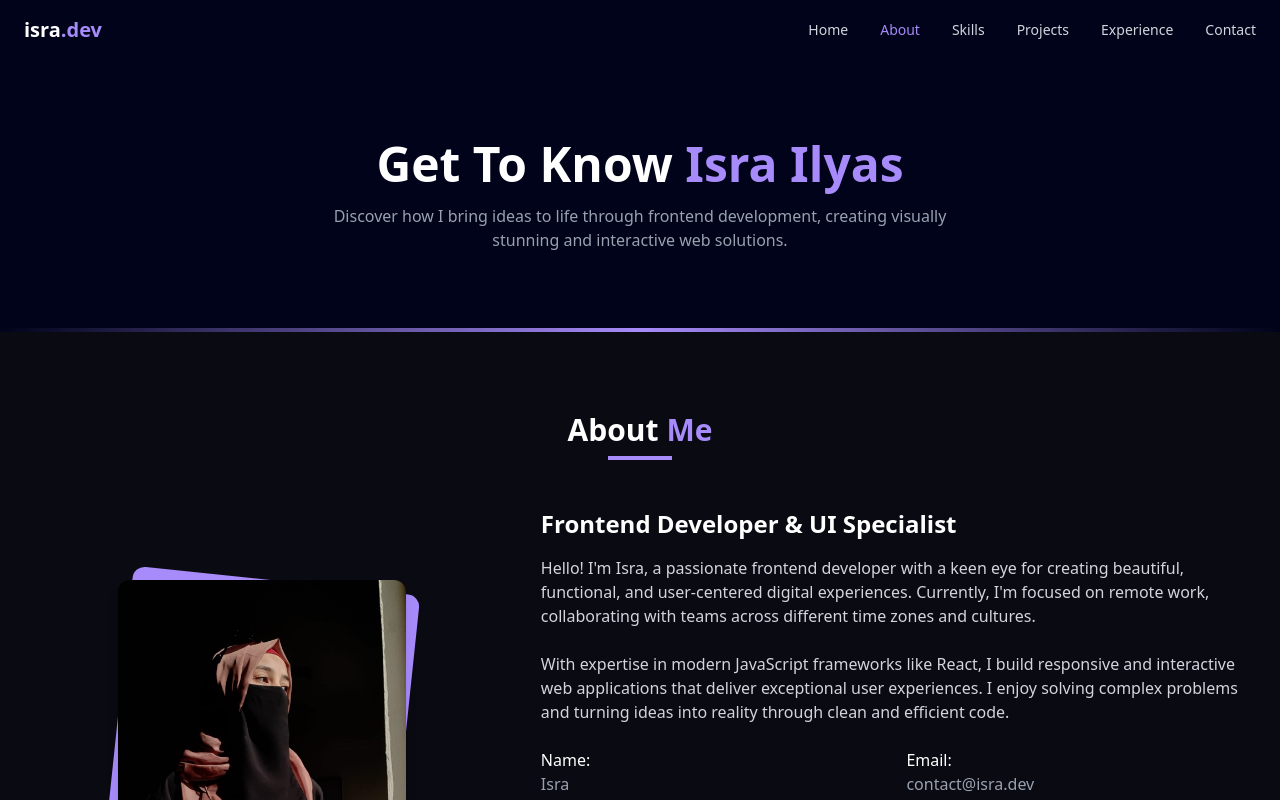
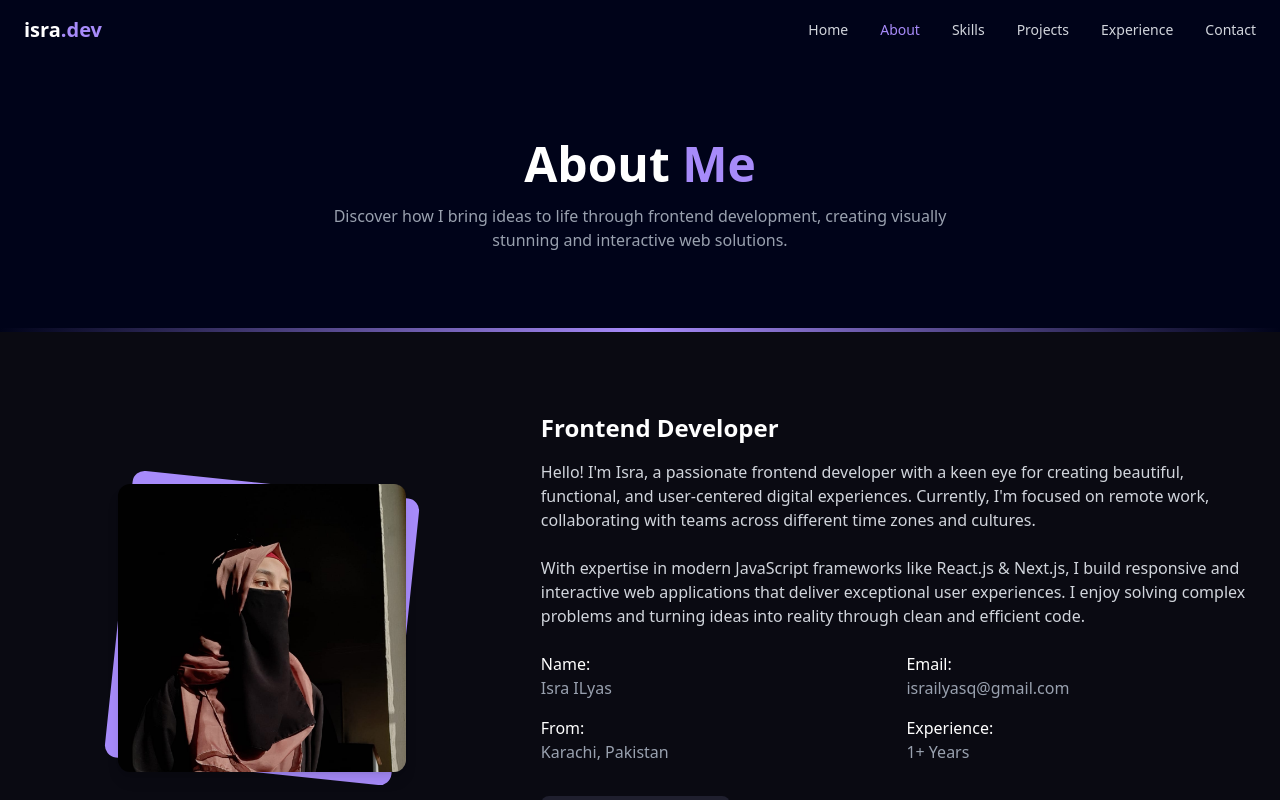
Before and after one commit to israilyas/israPortfolio, a React (Vite) app: page /about in a window 1280 px wide. Shown: the top 800 px of the page. Built offline with nearby package versions, Linux system fonts and the light colour scheme.

Commit message:
updated content on portfolio

```diff
--- /dev/null
+++ b/src/components/ui/ExperienceCard.jsx
@@ -0,0 +1,49 @@
+import React from 'react'
+import { motion } from 'framer-motion';
+
+const ExperienceCard = ({ experience, index }) => {
+    return (
+        <motion.div
+            initial={{ opacity: 0, y: 20 }}
+            whileInView={{ opacity: 1, y: 0 }}
+            transition={{ duration: 0.5, delay: index * 0.1 }}
+            viewport={{ once: true }}
+            className="bg-[#141420] rounded-xl overflow-hidden shadow-xl p-6 relative"
+        >
+            <div className="flex flex-col md:flex-row md:items-start gap-4">
+                {/* Company Logo */}
+                <div className="flex-shrink-0 w-16 h-16 bg-[#1E1E2D] rounded-lg flex items-center justify-center overflow-hidden">
+                    {experience.logo ? (
+                        <img src={experience.logo} alt={`${experience.company} logo`} className="w-full h-full object-contain p-2" />
+                    ) : (
+                        <div className="text-[#A78BFA] text-xl font-bold">
+                            {experience.company.charAt(0)}
+                        </div>
+                    )}
+                </div>
+
+                {/* Experience Details */}
+                <div className="flex-1">
+                    <div className="flex flex-col md:flex-row md:items-center justify-between gap-2 mb-2">
+                        <h3 className="text-xl font-semibold text-white">{experience.title}</h3>
+                        <span className="text-[#A78BFA] text-sm font-medium">{experience.period}</span>
+                    </div>
+
+                    <h4 className="text-gray-300 mb-3">{experience.company}</h4>
+
+                    <p className="text-gray-400 text-sm mb-4">{experience.description}</p>
+
+                    <div className="flex flex-wrap gap-2">
+                        {experience.skills.map((skill, i) => (
+                            <span key={i} className="text-xs bg-[#1E1E2D] px-2 py-1 rounded-md text-[#A78BFA]">
+                                {skill}
+                            </span>
+                        ))}
+                    </div>
+                </div>
+            </div>
+        </motion.div>
+    );
+};
+
+export default ExperienceCard
--- /dev/null
+++ b/src/components/ui/SkillsCard.jsx
@@ -0,0 +1,29 @@
+import React from 'react'
+import { motion } from 'motion/react';
+
+const SkillsCard = ({ category, skills, index }) => {
+    return (
+        <motion.div
+            initial={{ opacity: 0, y: 20 }}
+            whileInView={{ opacity: 1, y: 0 }}
+            transition={{ duration: 0.5, delay: index * 0.1 }}
+            viewport={{ once: true }}
+            className="bg-[#141420] rounded-xl overflow-hidden shadow-xl p-6"
+        >
+            <h3 className="text-xl font-semibold mb-4">{category}</h3>
+            <div className="flex flex-wrap gap-3">
+                {skills.map((skill, i) => (
+                    <motion.div
+                        key={i}
+                        whileHover={{ y: -5 }}
+                        className="bg-[#1E1E2D] px-4 py-3 rounded-lg"
+                    >
+                        <span className="text-[#A78BFA] font-medium">{skill}</span>
+                    </motion.div>
+                ))}
+            </div>
+        </motion.div>
+    );
+};
+
+export default SkillsCard
--- a/src/pages/Aboutpage.jsx
+++ b/src/pages/Aboutpage.jsx
@@ -7,14 +7,14 @@ function AboutPage() {
     <div className="min-h-screen">
       <div className="bg-[#000319]">
         <Header />
-        <PageHero headingWhite="Get to Know" headingPur="isra ilyas" desc="Discover how I bring ideas to life through frontend development, creating visually stunning and interactive web solutions."  />
+        <PageHero headingWhite="About" headingPur="Me" desc="Discover how I bring ideas to life through frontend development, creating visually stunning and interactive web solutions."  />
       </div>
       <section className="py-20 bg-[#0A0A12]">
       <div className="container mx-auto px-6">
-        <div className="text-center mb-12">
+        {/* <div className="text-center mb-12">
           <h2 className="text-3xl font-bold mb-2">About <span className="text-[#A78BFA]">Me</span></h2>
           <div className="w-16 h-1 bg-[#A78BFA] mx-auto"></div>
-        </div>
+        </div> */}
 
         <div className="flex flex-col md:flex-row items-center gap-10">
           {/* Profile Image */}
@@ -31,7 +31,7 @@ function AboutPage() {
 
           {/* About Content */}
           <div className="w-full md:w-3/5">
-            <h3 className="text-2xl font-semibold mb-4">Frontend Developer & UI Specialist</h3>
+            <h3 className="text-2xl font-semibold mb-4">Frontend Developer</h3>
 
             <p className="text-gray-300 mb-6">
               Hello! I'm Isra, a passionate frontend developer with a keen eye for creating beautiful, functional,
@@ -40,7 +40,7 @@ function AboutPage() {
             </p>
 
             <p className="text-gray-300 mb-6">
-              With expertise in modern JavaScript frameworks like React, I build responsive and interactive web
+              With expertise in modern JavaScript frameworks like React.js & Next.js, I build responsive and interactive web
               applications that deliver exceptional user experiences. I enjoy solving complex problems and turning
               ideas into reality through clean and efficient code.
             </p>
@@ -48,24 +48,25 @@ function AboutPage() {
             <div className="grid grid-cols-2 gap-4 mb-8">
               <div>
                 <p className="font-medium">Name:</p>
-                <p className="text-gray-400">Isra</p>
+                <p className="text-gray-400">Isra ILyas</p>
               </div>
               <div>
                 <p className="font-medium">Email:</p>
-                <p className="text-gray-400">contact@isra.dev</p>
+                <p className="text-gray-400">israilyasq@gmail.com</p>
               </div>
               <div>
                 <p className="font-medium">From:</p>
-                <p className="text-gray-400">[Your Location]</p>
+                <p className="text-gray-400">Karachi, Pakistan</p>
               </div>
               <div>
                 <p className="font-medium">Experience:</p>
-                <p className="text-gray-400">5+ Years</p>
+                <p className="text-gray-400">1+ Years</p>
               </div>
             </div>
 
             <a
-              href="/resume.pdf"
+            download
+              href="/RESUME.pdf"
               target="_blank"
               rel="noopener noreferrer"
               className="inline-block px-6 py-3 bg-[#1F1F2E] text-white rounded-lg font-medium hover:bg-[#2A2A3D] transition-colors"
--- a/src/pages/Experience.jsx
+++ b/src/pages/Experience.jsx
@@ -3,123 +3,54 @@ import { motion } from 'framer-motion';
 import Header from '../components/Header';
 import PageHero from '../components/ui/PageHero';
 import CTA from '../components/ui/CTA';
-
-// Components
-const ExperienceCard = ({ experience, index }) => {
-  return (
-    <motion.div
-      initial={{ opacity: 0, y: 20 }}
-      whileInView={{ opacity: 1, y: 0 }}
-      transition={{ duration: 0.5, delay: index * 0.1 }}
-      viewport={{ once: true }}
-      className="bg-[#141420] rounded-xl overflow-hidden shadow-xl p-6 relative"
-    >
-      <div className="flex flex-col md:flex-row md:items-start gap-4">
-        {/* Company Logo */}
-        <div className="flex-shrink-0 w-16 h-16 bg-[#1E1E2D] rounded-lg flex items-center justify-center overflow-hidden">
-          {experience.logo ? (
-            <img src={experience.logo} alt={`${experience.company} logo`} className="w-full h-full object-contain p-2" />
-          ) : (
-            <div className="text-[#A78BFA] text-xl font-bold">
-              {experience.company.charAt(0)}
-            </div>
-          )}
-        </div>
-
-        {/* Experience Details */}
-        <div className="flex-1">
-          <div className="flex flex-col md:flex-row md:items-center justify-between gap-2 mb-2">
-            <h3 className="text-xl font-semibold text-white">{experience.title}</h3>
-            <span className="text-[#A78BFA] text-sm font-medium">{experience.period}</span>
-          </div>
-
-          <h4 className="text-gray-300 mb-3">{experience.company}</h4>
-
-          <p className="text-gray-400 text-sm mb-4">{experience.description}</p>
-
-          <div className="flex flex-wrap gap-2">
-            {experience.skills.map((skill, i) => (
-              <span key={i} className="text-xs bg-[#1E1E2D] px-2 py-1 rounded-md text-[#A78BFA]">
-                {skill}
-              </span>
-            ))}
-          </div>
-        </div>
-      </div>
-    </motion.div>
-  );
-};
-
-const SkillCategory = ({ category, skills, index }) => {
-  return (
-    <motion.div
-      initial={{ opacity: 0, y: 20 }}
-      whileInView={{ opacity: 1, y: 0 }}
-      transition={{ duration: 0.5, delay: index * 0.1 }}
-      viewport={{ once: true }}
-      className="bg-[#141420] rounded-xl overflow-hidden shadow-xl p-6"
-    >
-      <h3 className="text-xl font-semibold mb-4">{category}</h3>
-      <div className="flex flex-wrap gap-3">
-        {skills.map((skill, i) => (
-          <motion.div
-            key={i}
-            whileHover={{ y: -5 }}
-            className="bg-[#1E1E2D] px-4 py-3 rounded-lg"
-          >
-            <span className="text-[#A78BFA] font-medium">{skill}</span>
-          </motion.div>
-        ))}
-      </div>
-    </motion.div>
-  );
-};
+import ExperienceCard from '../components/ui/ExperienceCard';
+import SkillsCard from '../components/ui/SkillsCard';
 
 function ExperiencePage() {
   // Experience data array
   const experiences = [
     {
       id: 1,
-      title: "Senior Frontend Developer",
-      company: "TechVision Inc.",
-      period: "2021 - Present",
-      description: "Leading the frontend development team in building responsive web applications with modern JavaScript frameworks. Implemented CI/CD pipelines and improved page load performance by 40%.",
-      skills: ["React", "Next.js", "TypeScript", "Tailwind CSS", "CI/CD"],
+      title: "Frontend Developer",
+      company: "Agile Networking Consultants",
+      period: "Nov 2024 - Present",
+      description: "Developed and maintained multiple client websites and web applications. Collaborated with backend developer and designers to implement responsive UI components and interactive features.",
+      skills: ["React", "Next.js", "TypeScript", "Tailwind CSS", "Wordpress"],
       logo: "/logos/techvision.png"
     },
-    {
-      id: 2,
-      title: "Frontend Developer",
-      company: "WebSolutions Ltd.",
-      period: "2019 - 2021",
-      description: "Developed and maintained multiple client websites and web applications. Collaborated with designers to implement responsive UI components and interactive features.",
-      skills: ["JavaScript", "React", "CSS3", "SCSS", "RESTful APIs"],
-      logo: "/logos/websolutions.png"
-    },
-    {
-      id: 3,
-      title: "Web Developer Intern",
-      company: "DigitalCraft Agency",
-      period: "2018 - 2019",
-      description: "Assisted in the development of client websites. Learned modern web development practices and collaborated in an agile team environment.",
-      skills: ["HTML5", "CSS3", "JavaScript", "WordPress", "Git"],
-      logo: "/logos/digitalcraft.png"
-    },
+    // {
+    //   id: 2,
+    //   title: "Frontend Developer",
+    //   company: "WebSolutions Ltd.",
+    //   period: "2019 - 2021",
+    //   description: "Developed and maintained multiple client websites and web applications. Collaborated with designers to implement responsive UI components and interactive features.",
+    //   skills: ["JavaScript", "React", "CSS3", "SCSS", "RESTful APIs"],
+    //   logo: "/logos/websolutions.png"
+    // },
+    // {
+    //   id: 3,
+    //   title: "Web Developer Intern",
+    //   company: "DigitalCraft Agency",
+    //   period: "2018 - 2019",
+    //   description: "Assisted in the development of client websites. Learned modern web development practices and collaborated in an agile team environment.",
+    //   skills: ["HTML5", "CSS3", "JavaScript", "WordPress", "Git"],
+    //   logo: "/logos/digitalcraft.png"
+    // },
   ];
 
   // Skills data
   const skillCategories = [
     {
       category: "Frontend",
-      skills: ["React", "Next.js", "Vue.js", "HTML5", "CSS3/SCSS", "JavaScript", "TypeScript", "Tailwind CSS", "Framer Motion"]
+      skills: ["React", "Next.js", "HTML5", "JavaScript", "TypeScript", "Tailwind CSS", "Framer Motion", "Swiper.js"]
     },
-    {
-      category: "Backend",
-      skills: ["Node.js", "Express", "MongoDB", "Firebase", "RESTful APIs", "GraphQL"]
-    },
+    // {
+    //   category: "Backend",
+    //   skills: ["Node.js", "Express", "MongoDB", "Firebase", "RESTful APIs", "GraphQL"]
+    // },
     {
       category: "Tools & Others",
-      skills: ["Git", "GitHub", "VS Code", "Figma", "Jest", "Webpack", "CI/CD", "AWS", "Vercel", "Netlify"]
+      skills: ["Git", "GitHub", "VS Code", "Figma", "Vercel", "Netlify"]
     }
   ];
 
@@ -131,7 +62,7 @@ function ExperiencePage() {
       <PageHero
         headingWhite="My"
         headingPur="Experience"
-        desc="A showcase of my professional journey, skills, and expertise in web development and design."
+        desc="A showcase of my professional journey,studies, skills, and expertise in web development ."
       />
 
       {/* Timeline Section */}
@@ -171,9 +102,9 @@ function ExperiencePage() {
             Technical <span className="text-[#A78BFA]">Skills</span>
           </motion.h2>
 
-          <div className="grid grid-cols-1 md:grid-cols-2 lg:grid-cols-3 gap-6">
+          <div className="grid grid-cols-1 md:grid-cols-2 gap-6">
             {skillCategories.map((category, index) => (
-              <SkillCategory
+              <SkillsCard
                 key={index}
                 category={category.category}
                 skills={category.skills}
@@ -198,7 +129,44 @@ function ExperiencePage() {
           </motion.h2>
 
           <div className="grid grid-cols-1 md:grid-cols-2 gap-6">
-            <motion.div
+          <motion.div
+  initial={{ opacity: 0, y: 20 }}
+  whileInView={{ opacity: 1, y: 0 }}
+  transition={{ duration: 0.5 }}
+  viewport={{ once: true }}
+  className="bg-[#141420] rounded-xl overflow-hidden shadow-xl p-6"
+>
+  <h3 className="text-xl font-semibold mb-2">Bachelor of Science in Computer Science</h3>
+  <h4 className="text-gray-300 mb-3">
+    Federal Urdu University of Arts, Science and Technology
+  </h4>
+  <p className="text-[#A78BFA] text-sm font-medium mb-4">2023 - 2027</p>
+
+  <h4 className="text-lg font-semibold text-gray-200 mb-2">Core Subjects Studied:</h4>
+  <ul className="text-gray-400 text-sm space-y-2">
+    <li className="border-l-4 border-[#A78BFA] pl-3">
+      <span className="font-semibold text-white">Programming & Development:</span>
+      <span className="block">Foundations of Programming (FOP), Object-Oriented Programming (OOP), Data Structures & Algorithms (DSA), Web Technologies, Software Engineering.</span>
+    </li>
+
+    <li className="border-l-4 border-[#A78BFA] pl-3">
+      <span className="font-semibold text-white">Database & Systems:</span>
+      <span className="block">Database Management Systems (DBMS), SQL, Operating Systems.</span>
+    </li>
+
+    <li className="border-l-4 border-[#A78BFA] pl-3">
+      <span className="font-semibold text-white">Mathematical & Logical Thinking:</span>
+      <span className="block">Discrete Structures, Linear Algebra, Probability & Statistics.</span>
+    </li>
+
+    <li className="border-l-4 border-[#A78BFA] pl-3">
+      <span className="font-semibold text-white">Low-Level & Advanced Computing:</span>
+      <span className="block">Assembly Language, Computer Architecture.</span>
+    </li>
+  </ul>
+</motion.div>
+
+            {/* <motion.div
               initial={{ opacity: 0, y: 20 }}
               whileInView={{ opacity: 1, y: 0 }}
               transition={{ duration: 0.5 }}
@@ -206,10 +174,26 @@ function ExperiencePage() {
               className="bg-[#141420] rounded-xl overflow-hidden shadow-xl p-6"
             >
               <h3 className="text-xl font-semibold mb-2">Bachelor of Science in Computer Science</h3>
-              <h4 className="text-gray-300 mb-3">University of Technology</h4>
-              <p className="text-[#A78BFA] text-sm font-medium mb-4">2015 - 2019</p>
-              <p className="text-gray-400 text-sm">Specialized in Web Development and Software Engineering. Graduated with honors.</p>
-            </motion.div>
+              <h4 className="text-gray-300 mb-3">Federal Urdu University of Art, Science and technology</h4>
+              <p className="text-[#A78BFA] text-sm font-medium mb-4">2023 - 2027</p>
+              <h4>Core Subjects Studied:</h4>
+
+              <ul className="text-gray-400 text-sm">
+                <li>
+                  <span className='font-semibold'>Programming & Development:</span> Foundations of Programming (FOP), Object-Oriented Programming (OOP), Data Structures & Algorithms (DSA), Web Technologies, Software Engineering.
+                </li>
+                <li>
+                  Database & Systems: Database Management Systems (DBMS), SQL, Operating Systems.
+                </li>
+
+                <li>
+                  Mathematical & Logical Thinking: Discrete Structures, Linear Algebra, Probability & Statistics.
+                </li>
+                <li>
+                  Low-Level & Advanced Computing: Assembly Language, Computer Architecture..
+                </li>
+              </ul>
+            </motion.div> */}
 
             <motion.div
               initial={{ opacity: 0, y: 20 }}
@@ -220,17 +204,21 @@ function ExperiencePage() {
             >
               <h3 className="text-xl font-semibold mb-4">Certifications</h3>
               <ul className="space-y-3">
+                {/* <li className="pb-3 border-b border-[#1E1E2D]">
+          <h4 className="font-medium">Python Programming Internship</h4>
+          <p className="text-gray-400 text-sm">CodSoft • 2024</p>
+        </li> */}
                 <li className="pb-3 border-b border-[#1E1E2D]">
-                  <h4 className="font-medium">AWS Certified Developer</h4>
-                  <p className="text-gray-400 text-sm">Amazon Web Services • 2022</p>
+                  <h4 className="font-medium">React JS & JavaScript ChatGPT Clone Bootcamp</h4>
+                  <p className="text-gray-400 text-sm">DevTown • 2024</p>
                 </li>
                 <li className="pb-3 border-b border-[#1E1E2D]">
-                  <h4 className="font-medium">React Certification</h4>
-                  <p className="text-gray-400 text-sm">Meta (Facebook) • 2021</p>
+                  <h4 className="font-medium">Cybersecurity Webinar</h4>
+                  <p className="text-gray-400 text-sm">Tech Fusion Series 1.0 • 2024</p>
                 </li>
                 <li>
-                  <h4 className="font-medium">Google UX Design Professional Certificate</h4>
-                  <p className="text-gray-400 text-sm">Google • 2020</p>
+                  <h4 className="font-medium">Google Software Engineer Webinar</h4>
+                  <p className="text-gray-400 text-sm">Career Connect Society • 2024</p>
                 </li>
               </ul>
             </motion.div>
--- a/src/pages/SKillspage.jsx
+++ b/src/pages/SKillspage.jsx
@@ -8,15 +8,15 @@ import PageHero from '../components/ui/PageHero';
 function SkillsPage() {
   // Technical skills data
   const technicalSkills = [
-    { name: "React", level: 90, icon: "react" },
-    { name: "Next.js", level: 85, icon: "nextjs" },
-    { name: "JavaScript", level: 90, icon: "javascript" },
-    { name: "TypeScript", level: 80, icon: "typescript" },
+    { name: "React", level: 70, icon: "react" },
+    { name: "Next.js", level: 70, icon: "nextjs" },
+    { name: "JavaScript", level: 70, icon: "javascript" },
+    { name: "TypeScript", level: 50, icon: "typescript" },
     { name: "Tailwind CSS", level: 85, icon: "tailwind" },
     { name: "HTML5", level: 95, icon: "html5" },
     { name: "CSS3", level: 90, icon: "css3" },
-    { name: "Redux", level: 75, icon: "redux" },
-    { name: "SASS/SCSS", level: 80, icon: "sass" },
+    // { name: "Redux", level: 75, icon: "redux" },
+    // { name: "SASS/SCSS", level: 80, icon: "sass" },
     { name: "Git", level: 85, icon: "git" },
     { name: "Responsive Design", level: 90, icon: "responsive" },
     { name: "API Integration", level: 85, icon: "api" }
@@ -85,16 +85,16 @@ function SkillsPage() {
   const toolCategories = [
     {
       title: "Development",
-      tools: ["VS Code", "WebStorm", "GitHub", "GitLab", "Terminal"]
+      tools: ["VS Code", "GitHub", "Terminal"]
     },
     {
       title: "Design",
-      tools: ["Figma", "Adobe XD", "Photoshop", "Illustrator"]
+      tools: ["Figma"]
     },
-    {
-      title: "Project Management",
-      tools: ["Jira", "Trello", "Asana", "Notion"]
-    },
+    // {
+    //   title: "Project Management",
+    //   tools: ["Jira", "Trello", "Asana", "Notion"]
+    // },
     {
       title: "Communication",
       tools: ["Slack", "Discord", "Zoom", "Microsoft Teams"]
@@ -244,7 +244,7 @@ function SkillsPage() {
       </section>
 
       {/* Learning Section */}
-      <section className="py-16 bg-gradient-to-r from-[#141420] to-[#1E1E2D]">
+      {/* <section className="py-16 bg-gradient-to-r from-[#141420] to-[#1E1E2D]">
         <div className="container mx-auto px-6">
           <motion.div
             initial={{ opacity: 0, y: 20 }}
@@ -260,7 +260,7 @@ function SkillsPage() {
           </motion.div>
 
           <div className="flex flex-wrap justify-center gap-4">
-            {["GraphQL", "Three.js", "Web3", "Blockchain Development", "AWS"].map((skill, index) => (
+            {["Node js",""].map((skill, index) => (
               <motion.div
                 key={skill}
                 initial={{ opacity: 0, scale: 0.8 }}
@@ -274,7 +274,7 @@ function SkillsPage() {
             ))}
           </div>
         </div>
-      </section>
+      </section> */}
 
     </div>
   );
--- a/src/router/index.jsx
+++ b/src/router/index.jsx
@@ -19,7 +19,7 @@ const router = createBrowserRouter(
       <Route path="skills" element={<SkillsPage />} />
       <Route path="projects" element={<ProjectsPage />} />
       {/* <Route path="testimonials" element={<TestimonialsPage />} /> */}
-      <Route path="experience" element={<ExperiencePage />} />
+      {/* <Route path="experience" element={<ExperiencePage />} /> */}
       <Route path="experience" element={<Experience />} />
       <Route path="contact" element={<ContactPage />} />
     </Route>
```
Also changed, not shown: 1 other file (tests, documents, lock files or other folders).
